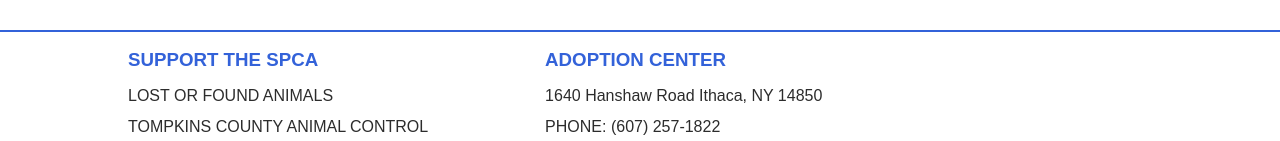
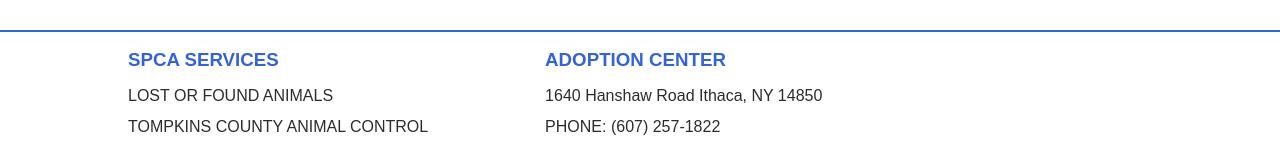
Before and after one commit to MichaelBluetooth/tcspca-website, an Angular app: page / in a window 1280 px wide. Both pictures are taken after a click on the link "SPCA SERVICES". Shown: the part 174-315 px from the top of the page. Built offline with nearby package versions, Linux system fonts and the light colour scheme.

Commit message:
Fix nav header text

```diff
--- a/src/app/components/nav-panel/nav-panel.component.html
+++ b/src/app/components/nav-panel/nav-panel.component.html
@@ -46,7 +46,7 @@
             </a>
         </ng-container>
         <ng-container *ngIf="selectedMenu === 'services'">
-            <h3 class="menu-header">Support the SPCA</h3>
+            <h3 class="menu-header">SPCA Services</h3>
             <a class="no-style menu-item link" routerLink="/lost-and-found">
                 Lost or found animals
             </a>
```
